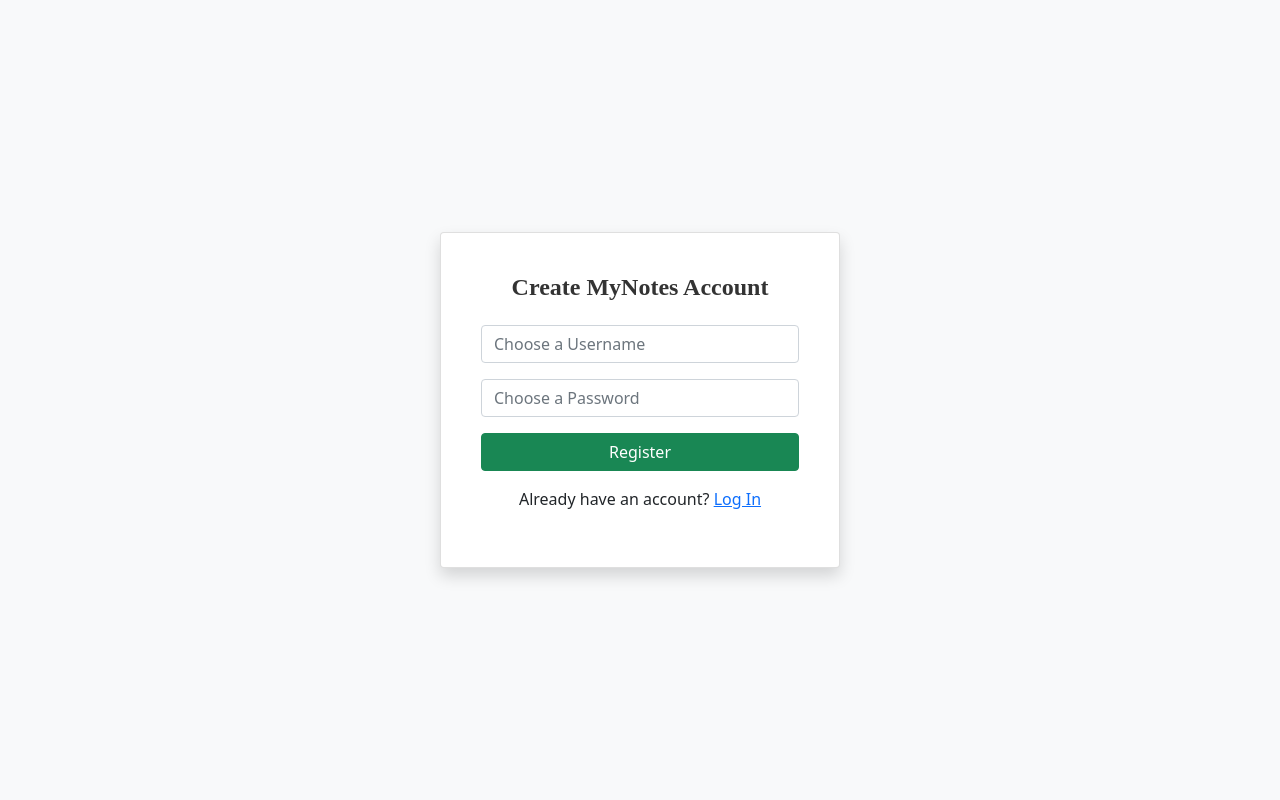
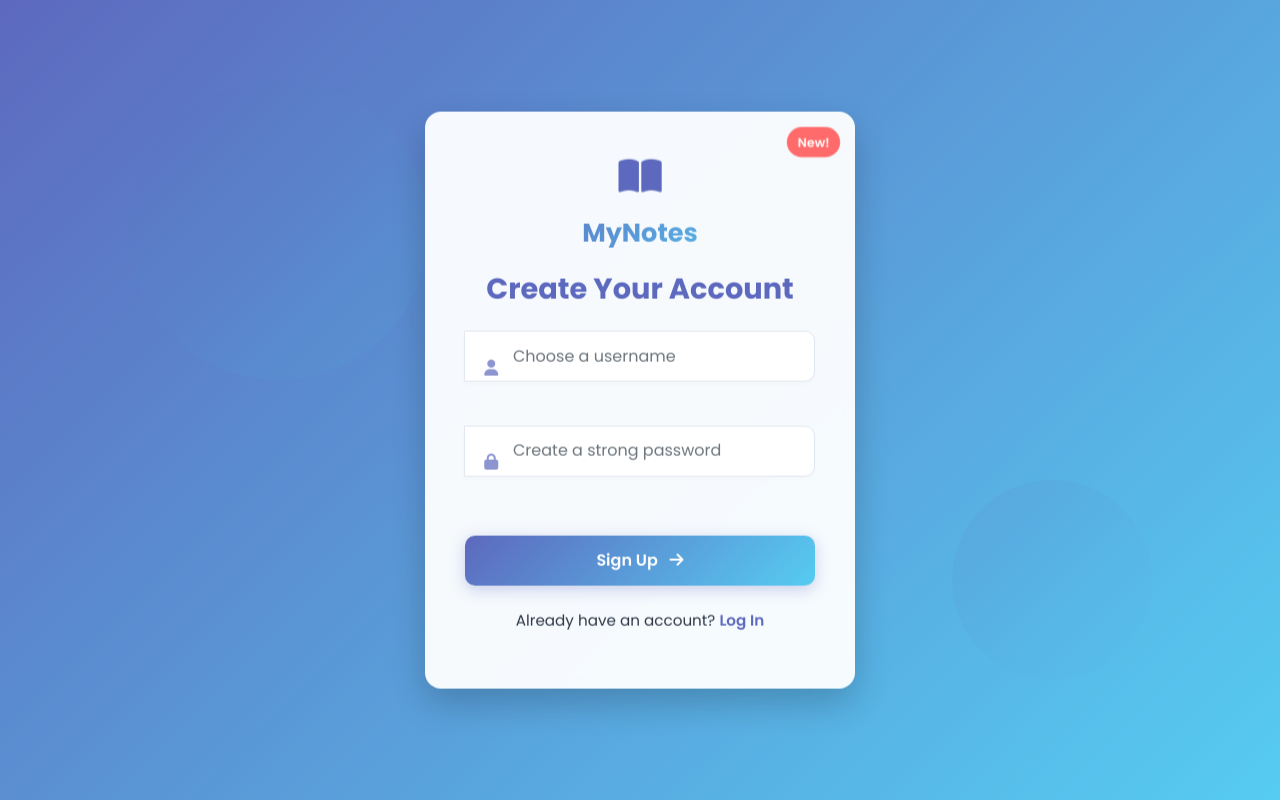
Before and after one commit to DonMdas/note-taking-app, a Django app: page /register/ in a window 1280 px wide. Run offline with Django 5.2, Linux system fonts and the light colour scheme.

Commit message:
Enhanced Register.html UI

```diff
--- a/document/templates/register.html
+++ b/document/templates/register.html
@@ -5,40 +5,279 @@
     <!-- Required meta tags -->
     <meta charset="utf-8">
     <meta name="viewport" content="width=device-width, initial-scale=1">
+    <!-- Bootstrap CSS -->
     <link href="https://cdn.jsdelivr.net/npm/bootstrap@5.0.2/dist/css/bootstrap.min.css" rel="stylesheet"
         integrity="sha384-EVSTQN3/azprG1Anm3QDgpJLIm9Nao0Yz1ztcQTwFspd3yD65VohhpuuCOmLASjC" crossorigin="anonymous">
-    <!-- Font Awesome is not used in the simplified version, can be removed if desired -->
-    <!-- <link rel="stylesheet" href="https://cdnjs.cloudflare.com/ajax/libs/font-awesome/6.4.0/css/all.min.css"> -->
-    <title>MyNotes - Register</title> <!-- Changed title -->
+    <!-- Font Awesome Icons -->
+    <link rel="stylesheet" href="https://cdnjs.cloudflare.com/ajax/libs/font-awesome/6.4.0/css/all.min.css">
+    <!-- Google Fonts -->
+    <link rel="preconnect" href="https://fonts.googleapis.com">
+    <link rel="preconnect" href="https://fonts.gstatic.com" crossorigin>
+    <link href="https://fonts.googleapis.com/css2?family=Poppins:wght@300;400;500;600;700&display=swap" rel="stylesheet">
+    <title>MyNotes - Join Today</title>
 </head>
 <style>
-     body {
-        background-color: #f8f9fa; /* Light background */
+    :root {
+        --primary-color: #5D69BE;
+        --secondary-color: #56CCF2;
+        --accent-color: #FF6B6B;
+        --text-color: #2D3748;
+        --light-color: #F8FAFC;
+    }
+
+    body {
+        font-family: 'Poppins', sans-serif;
+        background: linear-gradient(135deg, var(--primary-color), var(--secondary-color));
+        min-height: 100vh;
         display: flex;
         justify-content: center;
         align-items: center;
-        min-height: 100vh;
+        color: var(--text-color);
+        margin: 0;
+        padding: 0;
     }
+
     .register-container {
-        max-width: 400px;
+        max-width: 460px;
+        width: 90%;
+        padding: 15px;
+        margin: 0 auto;
+        position: absolute;
+        top: 50%;
+        left: 50%;
+        transform: translate(-50%, -50%);
+    }
+
+    .card {
+        border-radius: 16px;
+        border: none;
+        box-shadow: 0 15px 35px rgba(0, 0, 0, 0.2);
+        backdrop-filter: blur(10px);
+        background: rgba(255, 255, 255, 0.95);
+        overflow: hidden;
+        transition: transform 0.3s ease, box-shadow 0.3s ease;
+    }
+
+    .card:hover {
+        transform: translateY(-5px);
+        box-shadow: 0 20px 40px rgba(0, 0, 0, 0.25);
+    }
+
+    .card::before {
+        content: "";
+        position: absolute;
+        top: -50%;
+        right: -50%;
+        width: 200px;
+        height: 200px;
+        border-radius: 50%;
+        background: linear-gradient(to right, var(--primary-color), var(--secondary-color));
+        opacity: 0.1;
+        z-index: 0;
+    }
+
+    .card-body {
+        position: relative;
+        z-index: 1;
+        padding: 2.5rem;
+    }
+
+    .card-title {
+        font-weight: 700;
+        color: var(--primary-color);
+        margin-bottom: 1.5rem;
+        font-size: 1.8rem;
+        text-align: center;
+    }
+
+    .form-label {
+        font-weight: 500;
+        font-size: 0.9rem;
+        color: var(--text-color);
+        margin-bottom: 0.3rem;
+    }
+
+    .form-control {
+        border-radius: 10px;
+        padding: 0.8rem 1rem 0.8rem 3rem;
+        border: 1px solid #e2e8f0;
+        box-shadow: 0 2px 4px rgba(0, 0, 0, 0.02);
+        font-size: 1rem;
+        margin-bottom: 1.5rem;
+        transition: all 0.3s ease;
+        background-color: white;
+    }
+
+    .form-control:focus {
+        border-color: var(--primary-color);
+        box-shadow: 0 0 0 0.25rem rgba(93, 105, 190, 0.1);
+    }
+
+    .input-icon {
+        position: absolute;
+        left: 1.2rem;
+        top: 50%;
+        transform: translateY(-50%);
+        color: var(--primary-color);
+        opacity: 0.7;
+        z-index: 2;
+    }
+
+    .input-group {
+        position: relative;
+        margin-bottom: 1.2rem;
+    }
+
+    .btn-register {
+        background: linear-gradient(135deg, var(--primary-color), var(--secondary-color));
+        border: none;
+        border-radius: 10px;
+        padding: 0.8rem 1.5rem;
+        color: white;
+        font-weight: 600;
+        font-size: 1rem;
+        box-shadow: 0 4px 15px rgba(93, 105, 190, 0.3);
+        transition: all 0.3s ease;
         width: 100%;
+        margin-top: 1rem;
     }
-     .card-title {
-         font-family: 'Times New Roman', Times, serif;
-         font-weight: bold;
-         color: #333; /* Darker text color */
+
+    .btn-register:hover {
+        transform: translateY(-3px);
+        box-shadow: 0 6px 20px rgba(93, 105, 190, 0.4);
     }
-    .form-control {
-         margin-bottom: 1rem; /* Add space below inputs */
+
+    .login-link {
+        text-align: center;
+        margin-top: 1.5rem;
+        font-size: 0.95rem;
+        color: var(--text-color);
     }
-    .btn-block {
-        width: 100%; /* Make button full width */
+
+    .login-link a {
+        color: var(--primary-color);
+        font-weight: 600;
+        text-decoration: none;
+        transition: all 0.2s ease;
+    }
+
+    .login-link a:hover {
+        color: var(--secondary-color);
+    }
+
+    .alert {
+        border-radius: 10px;
+        padding: 1rem;
+        margin-bottom: 1.5rem;
+        font-weight: 500;
+        border: none;
+    }
+
+    .brand-logo {
+        text-align: center;
+        margin-bottom: 1.5rem;
+    }
+
+    .logo {
+        font-size: 2.4rem;
+        color: var(--primary-color);
+        margin-bottom: 0.5rem;
+        animation: float 3s ease-in-out infinite;
+    }
+
+    @keyframes float {
+        0% {
+            transform: translateY(0px);
+        }
+        50% {
+            transform: translateY(-10px);
+        }
+        100% {
+            transform: translateY(0px);
+        }
+    }
+
+    .logo-text {
+        font-weight: 700;
+        font-size: 1.6rem;
+        background: linear-gradient(135deg, var(--primary-color), var(--secondary-color));
+        -webkit-background-clip: text;
+        -webkit-text-fill-color: transparent;
+        margin: 0;
+    }
+
+    .badge-new {
+        position: absolute;
+        top: 1rem;
+        right: 1rem;
+        background-color: var(--accent-color);
+        color: white;
+        font-size: 0.75rem;
+        padding: 0.35rem 0.65rem;
+        border-radius: 50px;
+        font-weight: 600;
+        animation: pulse 2s infinite;
+    }
+
+    @keyframes pulse {
+        0% {
+            transform: scale(1);
+        }
+        50% {
+            transform: scale(1.05);
+        }
+        100% {
+            transform: scale(1);
+        }
+    }
+
+    /* Background decoration */
+    .bg-decoration {
+        position: fixed;
+        width: 100%;
+        height: 100%;
+        pointer-events: none;
+        z-index: -1;
+    }
+
+    .bg-circle {
+        position: absolute;
+        border-radius: 50%;
+        background: linear-gradient(135deg, var(--primary-color), var(--secondary-color));
+        opacity: 0.1;
+    }
+
+    .bg-circle-1 {
+        width: 300px;
+        height: 300px;
+        top: 10%;
+        left: 10%;
+    }
+
+    .bg-circle-2 {
+        width: 200px;
+        height: 200px;
+        bottom: 15%;
+        right: 10%;
     }
 </style>
+
 <body>
+    <!-- Background decoration -->
+    <div class="bg-decoration">
+        <div class="bg-circle bg-circle-1"></div>
+        <div class="bg-circle bg-circle-2"></div>
+    </div>
+
     <div class="register-container">
-         <div class="card shadow p-4">
-             <div class="card-body">
+        <div class="card">
+            <span class="badge-new">New!</span>
+            <div class="card-body">
+                <div class="brand-logo">
+                    <div class="logo"><i class="fas fa-book-open"></i></div>
+                    <h1 class="logo-text">MyNotes</h1>
+                </div>
+
                 {% if messages %}
                     {% for message in messages %}
                     <div class="alert alert-{{ message.tags }} alert-dismissible fade show" role="alert">
@@ -48,27 +287,29 @@
                     {% endfor %}
                 {% endif %}
 
-                <h4 class="card-title text-center mb-4">Create MyNotes Account</h4> <!-- Changed heading -->
+                <h4 class="card-title">Create Your Account</h4>
                 <form action="" method="post">
                     {% csrf_token %}
-                    <!-- Removed GeeksforGeeks heading -->
-                    <div class="form-group">
-                        <input type="text" class="form-control" name="username" placeholder="Choose a Username" required> <!-- Changed placeholder -->
+
+                    <div class="input-group">
+                        <span class="input-icon"><i class="fas fa-user"></i></span>
+                        <input type="text" class="form-control" name="username" placeholder="Choose a username" required>
                     </div>
-                    <div class="form-group">
-                        <input type="password" class="form-control" name="password" placeholder="Choose a Password" required> <!-- Changed placeholder -->
+
+                    <div class="input-group">
+                        <span class="input-icon"><i class="fas fa-lock"></i></span>
+                        <input type="password" class="form-control" name="password" placeholder="Create a strong password" required>
                     </div>
-                    <div class="form-group mt-3">
-                        <button class="btn btn-success btn-block">Register</button> <!-- Simplified button text -->
-                    </div>
+
+                    <button type="submit" class="btn-register">Sign Up <i class="fas fa-arrow-right ms-2"></i></button>
                 </form>
-                <p class="text-center mt-3">Already have an account? <a href="{% url 'login' %}">Log In</a></p> <!-- Improved link text -->
+
+                <p class="login-link">Already have an account? <a href="{% url 'login' %}">Log In</a></p>
             </div>
         </div>
     </div>
 
-    <!-- Optional JavaScript; choose one of the two! -->
-    <!-- Option 1: Bootstrap Bundle with Popper -->
+    <!-- Bootstrap Bundle with Popper -->
     <script src="https://cdn.jsdelivr.net/npm/bootstrap@5.0.2/dist/js/bootstrap.bundle.min.js"
         integrity="sha384-MrcW6ZMFYlzcLA8Nl+NtUVF0sA7MsXsP1UyJoMp4YLEuNSfAP+JcXn/tWtIaxVXM"
         crossorigin="anonymous"></script>
```
